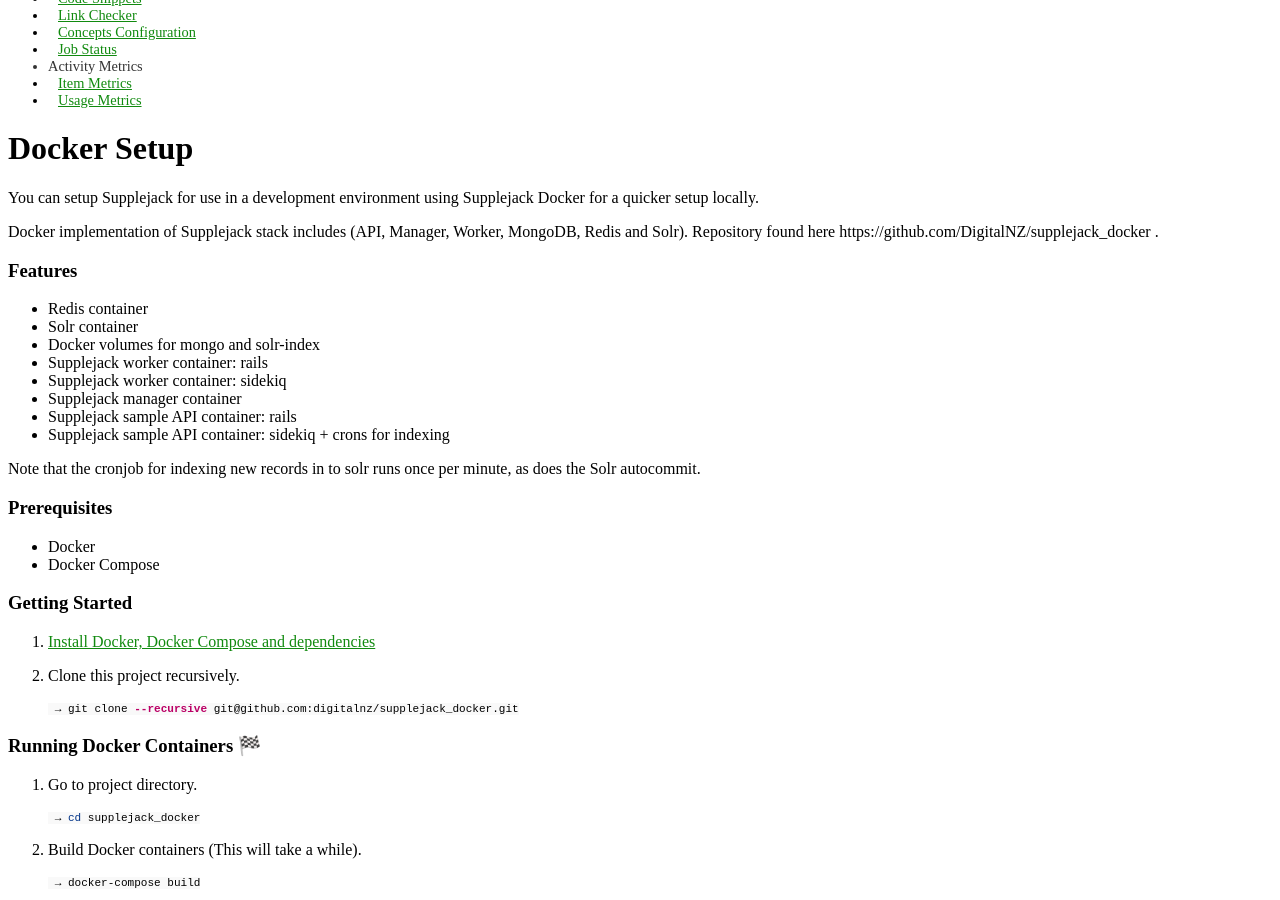
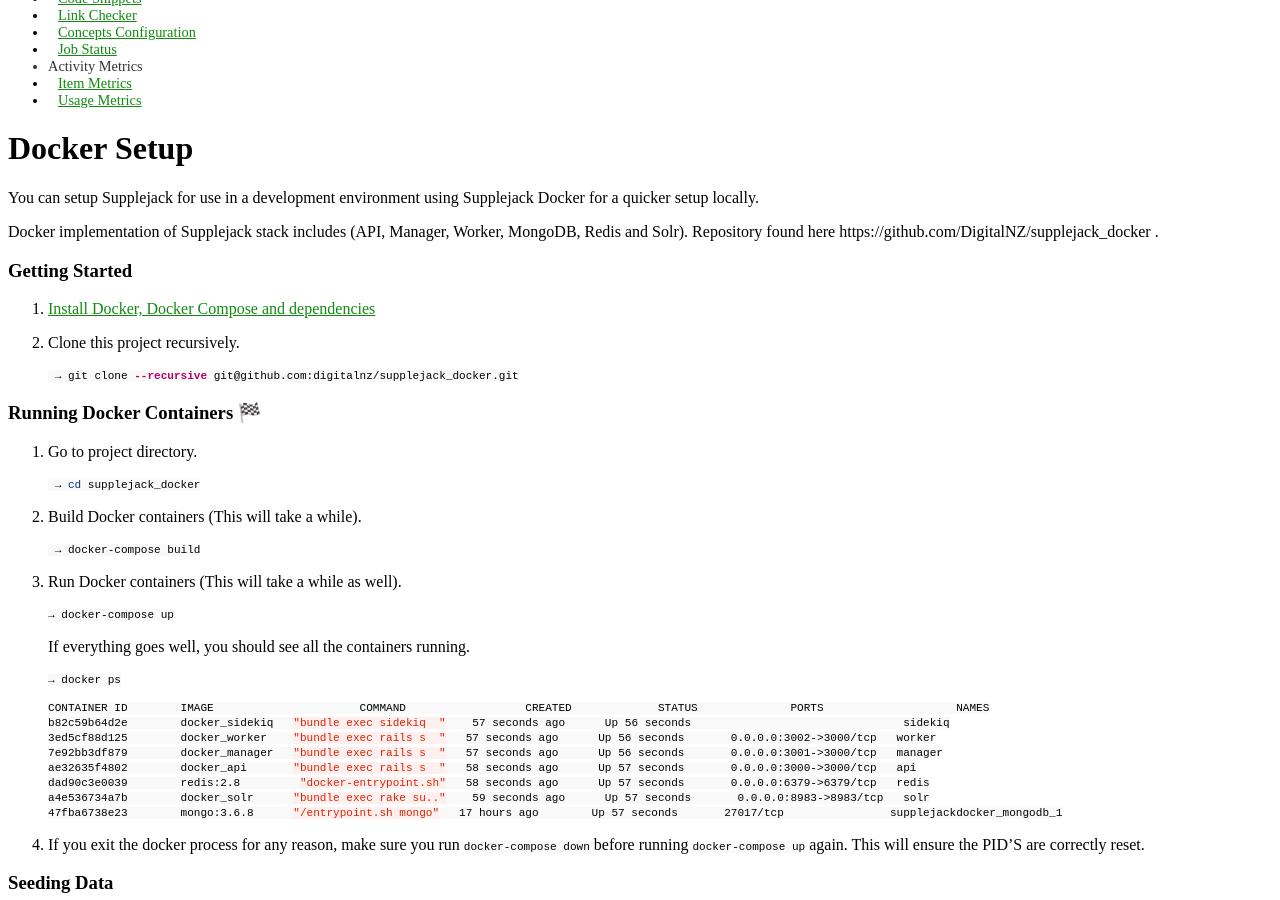
Before and after one commit to DigitalNZ/supplejack, a Jekyll site: the page built from _posts/2018-11-20-docker-setup.md, in a window 1280 px wide and 900 px high, scrolled down 712 px. Built offline with Jekyll 4.4.1, drawn with Linux system fonts in a browser that asks for light colours; Markdown is read by kramdown in place of the engine named in the settings; a style sheet for code colours, icons or effects is not loaded.

Commit message:
Removed sections that make sense to belong in github

```diff
--- a/_posts/2018-11-20-docker-setup.md
+++ b/_posts/2018-11-20-docker-setup.md
@@ -9,22 +9,6 @@
 a quicker setup locally.
 
 Docker implementation of Supplejack stack includes (API, Manager, Worker, MongoDB, Redis and Solr). Repository found here https://github.com/DigitalNZ/supplejack_docker .
-
-### Features
-- Redis container
-- Solr container
-- Docker volumes for mongo and solr-index
-- Supplejack worker container: rails
-- Supplejack worker container: sidekiq
-- Supplejack manager container
-- Supplejack sample API container: rails
-- Supplejack sample API container: sidekiq + crons for indexing
-
-Note that the cronjob for indexing new records in to solr runs once per minute, as does the Solr autocommit.
-
-### Prerequisites
-- Docker
-- Docker Compose
 
 ### Getting Started
 1. [Install Docker, Docker Compose and dependencies](https://docs.docker.com/install/)
```
